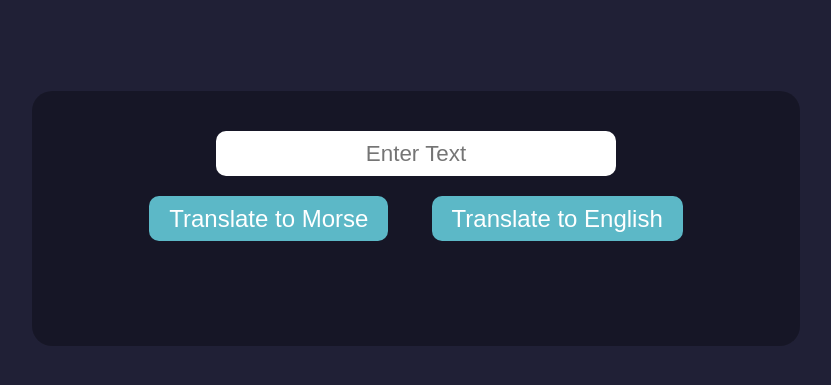
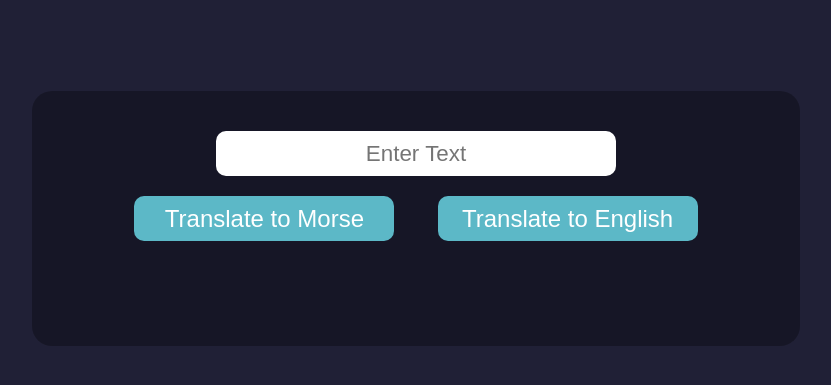
Before and after one commit to jdmcgrath/morse-code-translator, a website with bundled scripts: page index.html in a window 1280 px wide. Shown: the part 131-516 px from the top of the page, without its empty margins (224-1055 px from the left). Built offline with nearby package versions, Linux system fonts and the light colour scheme.

Commit message:
Made all buttons same size

```diff
--- a/style.scss
+++ b/style.scss
@@ -47,7 +47,6 @@ body {
 }
 
 .button {
-	width: auto;
 	padding: 0 20px;
 	color: white;
 	background: #5cb8c7;
@@ -56,7 +55,8 @@ body {
 	outline: none;
 	border: none;
     text-align: center;
-    height: 45px;
+	height: 45px;
+	width: 260px;
     margin: 20px 20px;
 
 }
```
Also changed, not shown: style.css, 1 other file.
